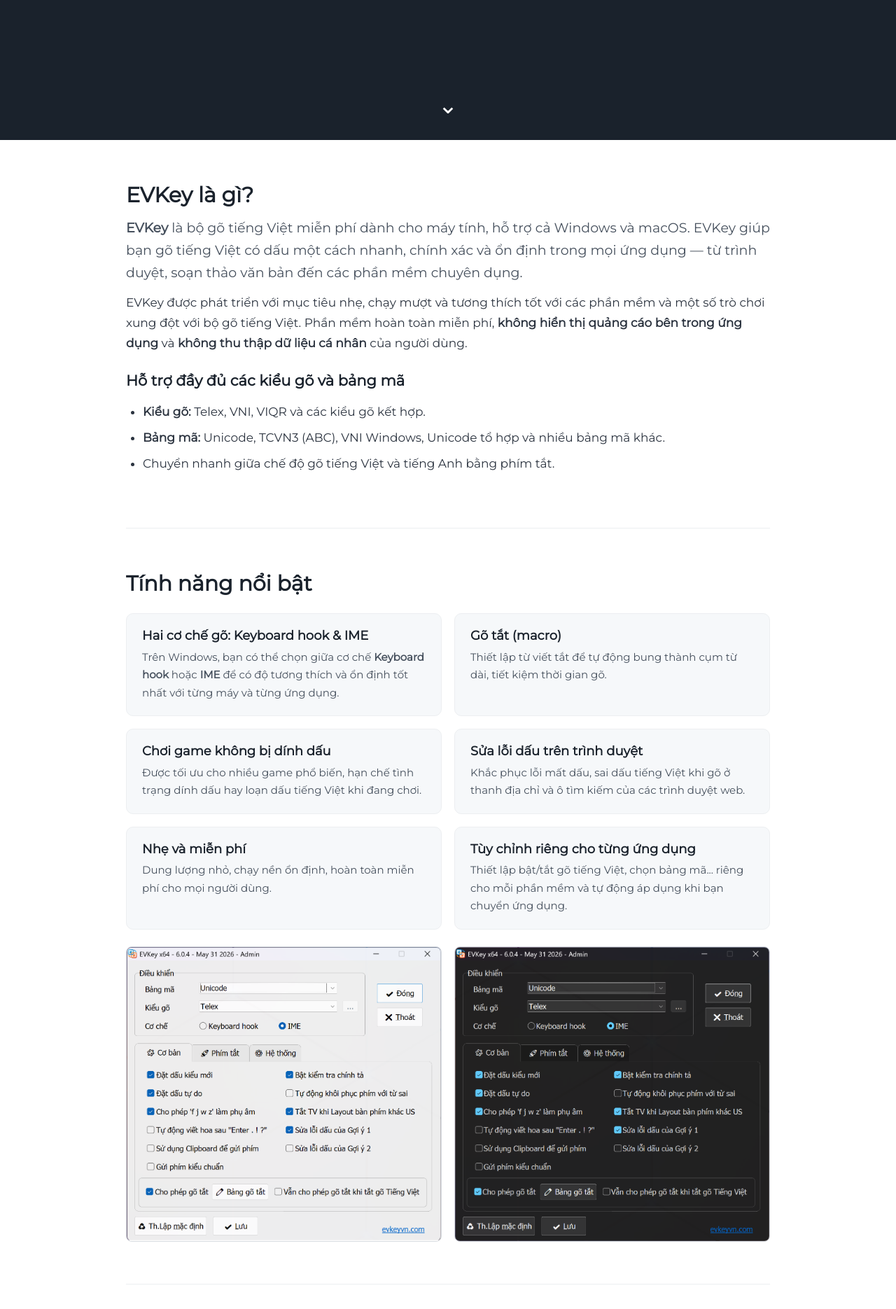
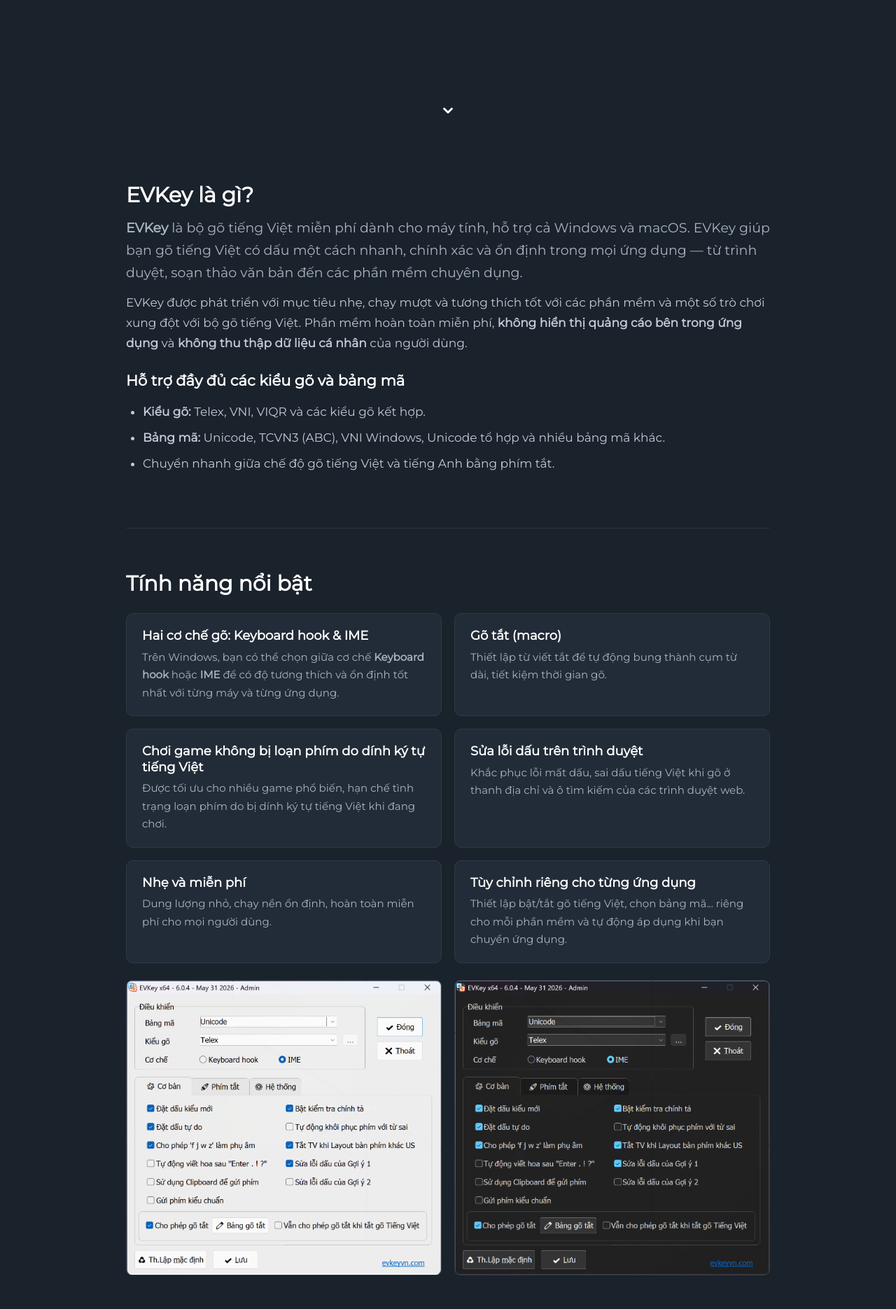
Before and after one commit to lamquangminh/EVKey, a Jekyll site: the page built from docs/index.html, in a window 1280 px wide. Shown: the part 700-2570 px from the top of the page at 70% size. Built offline with Jekyll 4.4.1, drawn with Linux system fonts in a browser that asks for light colours; some web fonts are replaced; some of the changed text lies outside the part shown.

Commit message:
- edit content

```diff
--- a/docs/_includes/content.html
+++ b/docs/_includes/content.html
@@ -1,8 +1,8 @@
 <style>
   .evk-content {
     font-family: 'Montserrat', 'Antic Slab', sans-serif;
-    background: #ffffff;
-    color: #2b333f;
+    background: #1a222c;
+    color: #c2cbd6;
     position: relative;
     z-index: 2;
     line-height: 1.7;
@@ -14,17 +14,17 @@
   }
   .evk-content section {
     padding: 60px 0;
-    border-bottom: 1px solid #eceef1;
+    border-bottom: 1px solid #2a3440;
   }
   .evk-content h2 {
-    color: #1a222c;
+    color: #ffffff;
     font-size: 30px;
     font-weight: 700;
     margin: 0 0 10px;
     padding: 0;
   }
   .evk-content h3 {
-    color: #1a222c;
+    color: #ffffff;
     font-size: 21px;
     font-weight: 600;
     margin: 26px 0 6px;
@@ -33,8 +33,8 @@
   .evk-content p { font-size: 17px; margin: 12px 0; }
   .evk-content ul, .evk-content ol { font-size: 17px; padding-left: 24px; }
   .evk-content li { margin: 8px 0; }
-  .evk-content a { color: #1f6feb; }
-  .evk-content .lead { font-size: 19px; color: #46505d; }
+  .evk-content a { color: #6ab0ff; }
+  .evk-content .lead { font-size: 19px; color: #aab3c0; }
   .evk-feature-grid {
     display: flex;
     flex-wrap: wrap;
@@ -43,13 +43,13 @@
   }
   .evk-feature {
     flex: 1 1 260px;
-    background: #f6f8fa;
-    border: 1px solid #eceef1;
+    background: #222c38;
+    border: 1px solid #2f3a47;
     border-radius: 10px;
     padding: 20px 22px;
   }
   .evk-feature h3 { margin-top: 0; font-size: 18px; }
-  .evk-feature p { font-size: 15px; margin: 6px 0 0; color: #46505d; }
+  .evk-feature p { font-size: 15px; margin: 6px 0 0; color: #aab3c0; }
   .evk-shots {
     display: flex;
     flex-wrap: nowrap;
@@ -62,11 +62,11 @@
     min-width: 0;
     max-width: 50%;
     height: auto;
-    border: 1px solid #d9dde2;
+    border: 1px solid #2f3a47;
     border-radius: 8px;
   }
-  .evk-faq dt { font-weight: 700; color: #1a222c; margin-top: 20px; font-size: 18px; }
-  .evk-faq dd { margin: 6px 0 0; padding: 0; font-size: 16px; color: #46505d; }
+  .evk-faq dt { font-weight: 700; color: #ffffff; margin-top: 20px; font-size: 18px; }
+  .evk-faq dd { margin: 6px 0 0; padding: 0; font-size: 16px; color: #aab3c0; }
   .evk-scroll-hint {
     position: absolute;
     bottom: 24px;
@@ -91,6 +91,7 @@
     font-size: 14px;
     position: relative;
     z-index: 2;
+    border-top: 1px solid #2a3440;
   }
   .evk-footer a { color: #cdd5e0; text-decoration: none; margin: 0 8px; }
   .evk-footer a:hover { color: #fff; text-decoration: underline; }
@@ -133,8 +134,8 @@
           <p>Thiết lập từ viết tắt để tự động bung thành cụm từ dài, tiết kiệm thời gian gõ.</p>
         </div>
         <div class="evk-feature">
-          <h3>Chơi game không bị dính dấu</h3>
-          <p>Được tối ưu cho nhiều game phổ biến, hạn chế tình trạng dính dấu hay loạn dấu tiếng Việt khi đang chơi.</p>
+          <h3>Chơi game không bị loạn phím do dính ký tự tiếng Việt</h3>
+          <p>Được tối ưu cho nhiều game phổ biến, hạn chế tình trạng loạn phím do bị dính ký tự tiếng Việt khi đang chơi.</p>
         </div>
         <div class="evk-feature">
           <h3>Sửa lỗi dấu trên trình duyệt</h3>
@@ -174,12 +175,6 @@
         <li>Vào <em>System Settings → Privacy &amp; Security → Accessibility</em> và cấp quyền cho EVKey để bộ gõ hoạt động.</li>
         <li>Chọn kiểu gõ và bảng mã từ biểu tượng EVKey trên thanh menu.</li>
       </ol>
-
-      <h3>Mẹo sử dụng</h3>
-      <ul>
-        <li>Dùng phím tắt để bật/tắt nhanh chế độ gõ tiếng Việt khi cần gõ tiếng Anh.</li>
-        <li>Nếu gõ bị lỗi trong một phần mềm hoặc game cụ thể, hãy thử đổi <em>cách gửi phím</em> trong phần cài đặt của EVKey.</li>
-      </ul>
     </section>
 
     <section id="faq">
```
Also changed, not shown: other parts of docs/_includes/content.html (+4 -4 lines), docs/_layouts/page.html (+11 -9 lines), docs/_preview-privacy.html (+10 -10 lines), docs/_preview.html (+17 -22 lines).
